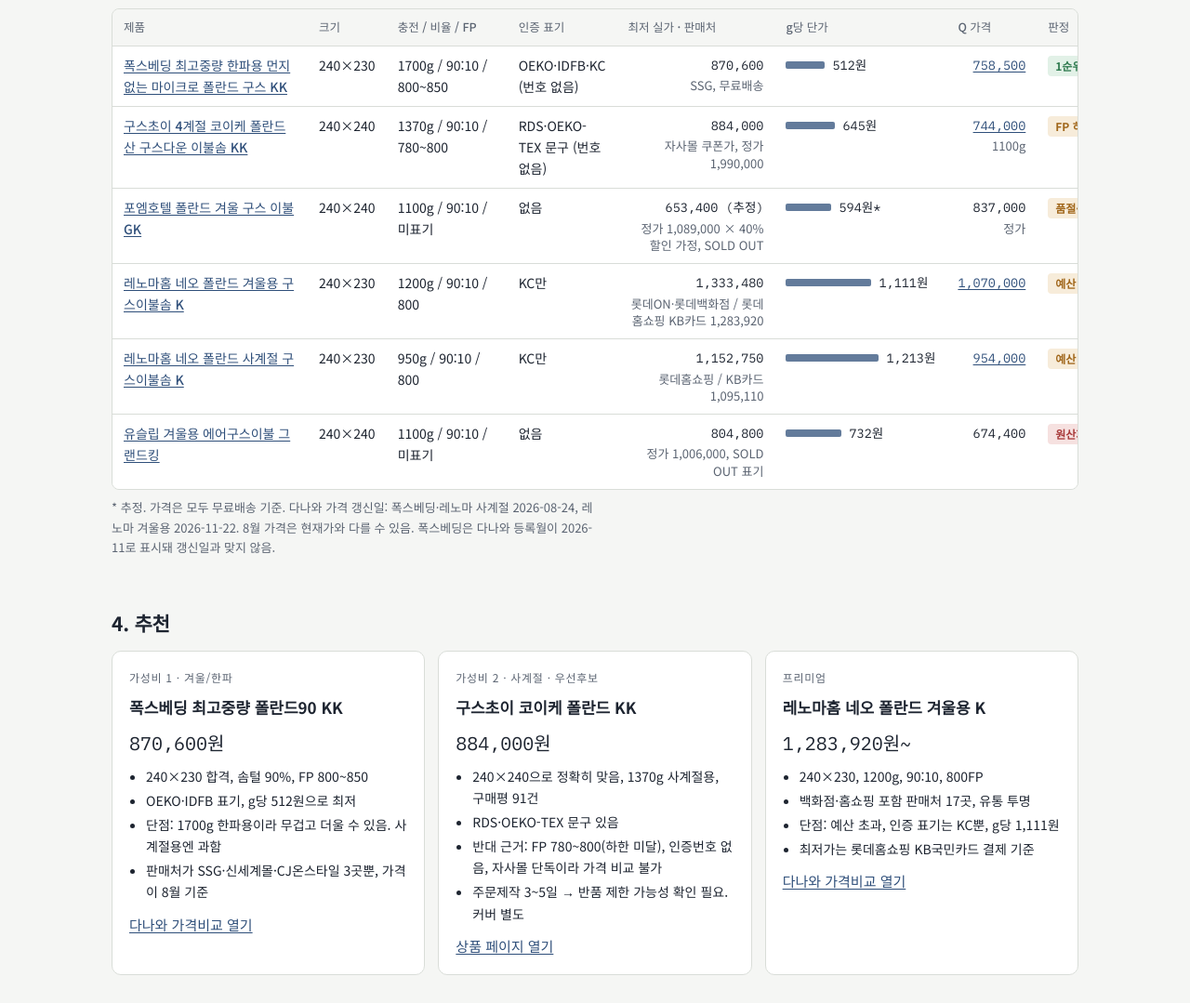
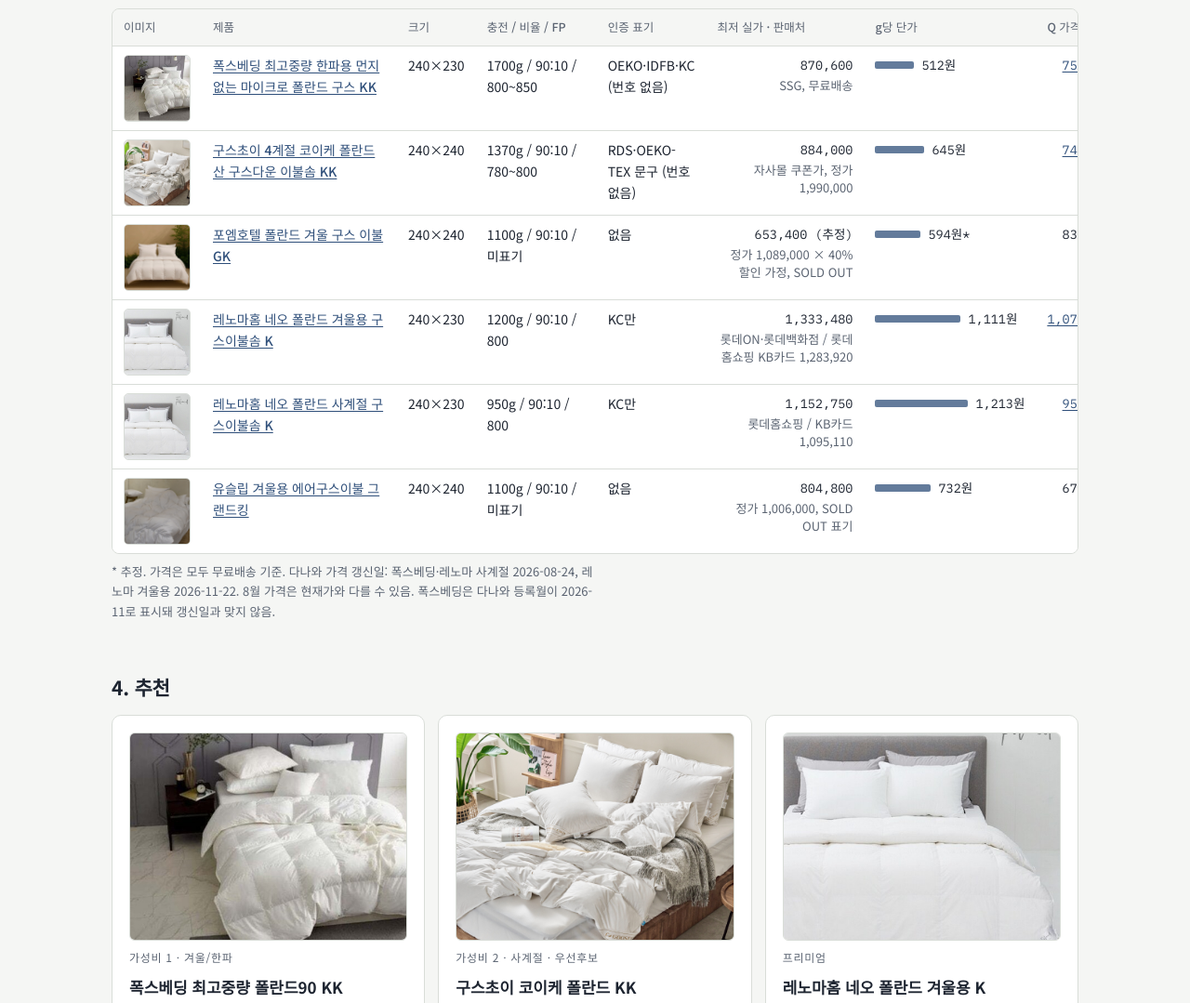
Before and after one commit to Woori-Bang/goose-duvet-research, a plain HTML site: page index.html in a window 1280 px wide. Shown: the part 1988-3067 px from the top of the page at 93% size. Drawn offline with Linux system fonts and the light colour scheme.

Commit message:
제품 사진 다시 표기
Co-Authored-By: Claude Opus 5.5 <noreply@anthropic.com>

```diff
--- a/index.html
+++ b/index.html
@@ -153,14 +153,14 @@ ul.plain{margin:0;padding-left:18px} ul.plain li{margin-bottom:6px;max-width:80c
 <section>
   <h2>3. 조건 충족 후보 비교 (240cm 폭)</h2>
   <div class="tbl"><table class="cand">
-    <thead><tr><th>제품</th><th>크기</th><th>충전 / 비율 / FP</th><th>인증 표기</th><th>최저 실가 · 판매처</th><th>g당 단가</th><th>Q 가격</th><th>판정</th></tr></thead>
+    <thead><tr><th>이미지</th><th>제품</th><th>크기</th><th>충전 / 비율 / FP</th><th>인증 표기</th><th>최저 실가 · 판매처</th><th>g당 단가</th><th>Q 가격</th><th>판정</th></tr></thead>
     <tbody>
-      <tr><td class="prod"><a href="https://prod.danawa.com/info/?pcode=124855811">폭스베딩 최고중량 한파용 먼지없는 마이크로 폴란드 구스 KK</a></td><td>240×230</td><td>1700g / 90:10 / 800~850</td><td>OEKO·IDFB·KC (번호 없음)</td><td class="n">870,600<br><span class="meta">SSG, 무료배송</span></td><td><div class="gbar"><i style="width:42px"></i><span class="num">512원</span></div></td><td class="n"><a href="https://prod.danawa.com/info/?pcode=124855775">758,500</a></td><td><span class="pill ok">1순위 가성비</span></td></tr>
-      <tr><td class="prod"><a href="https://www.goosechoi.com/32/?idx=302">구스초이 4계절 코이케 폴란드산 구스다운 이불솜 KK</a></td><td>240×240</td><td>1370g / 90:10 / 780~800</td><td>RDS·OEKO-TEX 문구 (번호 없음)</td><td class="n">884,000<br><span class="meta">자사몰 쿠폰가, 정가 1,990,000</span></td><td><div class="gbar"><i style="width:53px"></i><span class="num">645원</span></div></td><td class="n"><a href="https://www.goosechoi.com/32/?idx=299">744,000</a><br><span class="meta">1100g</span></td><td><span class="pill mid">FP 하한 미달</span></td></tr>
-      <tr><td class="prod"><a href="https://foemhotel.com/product/%ED%8F%B4%EB%9E%80%EB%93%9C-%EA%B2%A8%EC%9A%B8-%EA%B5%AC%EC%8A%A4-%EC%9D%B4%EB%B6%88/131/">포엠호텔 폴란드 겨울 구스 이불 GK</a></td><td>240×240</td><td>1100g / 90:10 / 미표기</td><td>없음</td><td class="n">653,400 (추정)<br><span class="meta">정가 1,089,000 × 40% 할인 가정, SOLD OUT</span></td><td><div class="gbar"><i style="width:49px"></i><span class="num">594원*</span></div></td><td class="n">837,000<br><span class="meta">정가</span></td><td><span class="pill mid">품절·FP 미표기</span></td></tr>
-      <tr><td class="prod"><a href="https://prod.danawa.com/info/?pcode=99287249">레노마홈 네오 폴란드 겨울용 구스이불솜 K</a></td><td>240×230</td><td>1200g / 90:10 / 800</td><td>KC만</td><td class="n">1,333,480<br><span class="meta">롯데ON·롯데백화점 / 롯데홈쇼핑 KB카드 1,283,920</span></td><td><div class="gbar"><i style="width:92px"></i><span class="num">1,111원</span></div></td><td class="n"><a href="https://prod.danawa.com/info/?pcode=99287240">1,070,000</a></td><td><span class="pill mid">예산 초과</span></td></tr>
-      <tr><td class="prod"><a href="https://prod.danawa.com/info/?pcode=99287204">레노마홈 네오 폴란드 사계절 구스이불솜 K</a></td><td>240×230</td><td>950g / 90:10 / 800</td><td>KC만</td><td class="n">1,152,750<br><span class="meta">롯데홈쇼핑 / KB카드 1,095,110</span></td><td><div class="gbar"><i style="width:100px"></i><span class="num">1,213원</span></div></td><td class="n"><a href="https://prod.danawa.com/info/?pcode=99287195">954,000</a></td><td><span class="pill mid">예산 초과</span></td></tr>
-      <tr><td class="prod"><a href="https://m.yousleep.co.kr/product/detail.html?product_no=145&cate_no=87&display_group=1">유슬립 겨울용 에어구스이불 그랜드킹</a></td><td>240×240</td><td>1100g / 90:10 / 미표기</td><td>없음</td><td class="n">804,800<br><span class="meta">정가 1,006,000, SOLD OUT 표기</span></td><td><div class="gbar"><i style="width:60px"></i><span class="num">732원</span></div></td><td class="n">674,400</td><td><span class="pill no">원산지 불일치</span></td></tr>
+      <tr><td><img class="thumb" src="img/foxbedding-kk.jpg" alt="폭스베딩 폴란드 구스 이불"></td><td class="prod"><a href="https://prod.danawa.com/info/?pcode=124855811">폭스베딩 최고중량 한파용 먼지없는 마이크로 폴란드 구스 KK</a></td><td>240×230</td><td>1700g / 90:10 / 800~850</td><td>OEKO·IDFB·KC (번호 없음)</td><td class="n">870,600<br><span class="meta">SSG, 무료배송</span></td><td><div class="gbar"><i style="width:42px"></i><span class="num">512원</span></div></td><td class="n"><a href="https://prod.danawa.com/info/?pcode=124855775">758,500</a></td><td><span class="pill ok">1순위 가성비</span></td></tr>
+      <tr><td><img class="thumb" src="img/goosechoi-kk.jpg" alt="구스초이 구스다운 이불솜"></td><td class="prod"><a href="https://www.goosechoi.com/32/?idx=302">구스초이 4계절 코이케 폴란드산 구스다운 이불솜 KK</a></td><td>240×240</td><td>1370g / 90:10 / 780~800</td><td>RDS·OEKO-TEX 문구 (번호 없음)</td><td class="n">884,000<br><span class="meta">자사몰 쿠폰가, 정가 1,990,000</span></td><td><div class="gbar"><i style="width:53px"></i><span class="num">645원</span></div></td><td class="n"><a href="https://www.goosechoi.com/32/?idx=299">744,000</a><br><span class="meta">1100g</span></td><td><span class="pill mid">FP 하한 미달</span></td></tr>
+      <tr><td><img class="thumb" src="img/foem-gk.jpg" alt="포엠호텔 폴란드 겨울 구스 이불"></td><td class="prod"><a href="https://foemhotel.com/product/%ED%8F%B4%EB%9E%80%EB%93%9C-%EA%B2%A8%EC%9A%B8-%EA%B5%AC%EC%8A%A4-%EC%9D%B4%EB%B6%88/131/">포엠호텔 폴란드 겨울 구스 이불 GK</a></td><td>240×240</td><td>1100g / 90:10 / 미표기</td><td>없음</td><td class="n">653,400 (추정)<br><span class="meta">정가 1,089,000 × 40% 할인 가정, SOLD OUT</span></td><td><div class="gbar"><i style="width:49px"></i><span class="num">594원*</span></div></td><td class="n">837,000<br><span class="meta">정가</span></td><td><span class="pill mid">품절·FP 미표기</span></td></tr>
+      <tr><td><img class="thumb" src="img/renoma.jpg" alt="레노마홈 네오 폴란드 구스이불솜"></td><td class="prod"><a href="https://prod.danawa.com/info/?pcode=99287249">레노마홈 네오 폴란드 겨울용 구스이불솜 K</a></td><td>240×230</td><td>1200g / 90:10 / 800</td><td>KC만</td><td class="n">1,333,480<br><span class="meta">롯데ON·롯데백화점 / 롯데홈쇼핑 KB카드 1,283,920</span></td><td><div class="gbar"><i style="width:92px"></i><span class="num">1,111원</span></div></td><td class="n"><a href="https://prod.danawa.com/info/?pcode=99287240">1,070,000</a></td><td><span class="pill mid">예산 초과</span></td></tr>
+      <tr><td><img class="thumb" src="img/renoma.jpg" alt="레노마홈 네오 폴란드 구스이불솜"></td><td class="prod"><a href="https://prod.danawa.com/info/?pcode=99287204">레노마홈 네오 폴란드 사계절 구스이불솜 K</a></td><td>240×230</td><td>950g / 90:10 / 800</td><td>KC만</td><td class="n">1,152,750<br><span class="meta">롯데홈쇼핑 / KB카드 1,095,110</span></td><td><div class="gbar"><i style="width:100px"></i><span class="num">1,213원</span></div></td><td class="n"><a href="https://prod.danawa.com/info/?pcode=99287195">954,000</a></td><td><span class="pill mid">예산 초과</span></td></tr>
+      <tr><td><img class="thumb" src="img/yousleep-gk.jpg" alt="유슬립 에어구스이불"></td><td class="prod"><a href="https://m.yousleep.co.kr/product/detail.html?product_no=145&cate_no=87&display_group=1">유슬립 겨울용 에어구스이불 그랜드킹</a></td><td>240×240</td><td>1100g / 90:10 / 미표기</td><td>없음</td><td class="n">804,800<br><span class="meta">정가 1,006,000, SOLD OUT 표기</span></td><td><div class="gbar"><i style="width:60px"></i><span class="num">732원</span></div></td><td class="n">674,400</td><td><span class="pill no">원산지 불일치</span></td></tr>
     </tbody>
   </table></div>
   <p class="meta" style="margin-top:8px">* 추정. 가격은 모두 무료배송 기준. 다나와 가격 갱신일: 폭스베딩·레노마 사계절 2026-08-24, 레노마 겨울용 2026-11-22. 8월 가격은 현재가와 다를 수 있음. 폭스베딩은 다나와 등록월이 2026-11로 표시돼 갱신일과 맞지 않음.</p>
@@ -170,6 +170,7 @@ ul.plain{margin:0;padding-left:18px} ul.plain li{margin-bottom:6px;max-width:80c
   <h2>4. 추천</h2>
   <div class="picks">
     <article class="pick">
+      <img src="img/foxbedding-kk.jpg" alt="폭스베딩 최고중량 폴란드90 구스 이불">
       <div class="tag">가성비 1 · 겨울/한파</div>
       <h3>폭스베딩 최고중량 폴란드90 KK</h3>
       <div class="price">870,600원</div>
@@ -182,6 +183,7 @@ ul.plain{margin:0;padding-left:18px} ul.plain li{margin-bottom:6px;max-width:80c
       <a href="https://prod.danawa.com/info/?pcode=124855811">다나와 가격비교 열기</a>
     </article>
     <article class="pick">
+      <img src="img/goosechoi-kk.jpg" alt="구스초이 코이케 폴란드 구스다운 이불솜">
       <div class="tag">가성비 2 · 사계절 · 우선후보</div>
       <h3>구스초이 코이케 폴란드 KK</h3>
       <div class="price">884,000원</div>
@@ -194,6 +196,7 @@ ul.plain{margin:0;padding-left:18px} ul.plain li{margin-bottom:6px;max-width:80c
       <a href="https://www.goosechoi.com/32/?idx=302">상품 페이지 열기</a>
     </article>
     <article class="pick">
+      <img src="img/renoma.jpg" alt="레노마홈 네오 폴란드 구스이불솜">
       <div class="tag">프리미엄</div>
       <h3>레노마홈 네오 폴란드 겨울용 K</h3>
       <div class="price">1,283,920원~</div>
@@ -267,7 +270,7 @@ ul.plain{margin:0;padding-left:18px} ul.plain li{margin-bottom:6px;max-width:80c
       <p class="meta" style="margin-top:6px">솜털 80%라 기준 미달. 홈&amp;쇼핑에 "킹1600g" 839,000 항목도 있어 중량 혼재. <a href="https://prod.danawa.com/info/?pcode=124839055">다나와</a></p>
     </div>
     <div>
-      <h3 style="display:flex;gap:10px;align-items:center">참고: 헬렌스타인 웜 폴스카 (220×240, 사이즈 부족)</h3>
+      <h3 style="display:flex;gap:10px;align-items:center"><img class="thumb" src="img/hellenstein.jpg" alt="헬렌스타인 웜 폴스카 구스이불">참고: 헬렌스타인 웜 폴스카 (220×240, 사이즈 부족)</h3>
       <div class="tbl"><table><thead><tr><th>판매처</th><th>K 1000g</th><th>Q 800g</th></tr></thead><tbody>
         <tr><td>GS SHOP</td><td class="n">641,410 (신한 596,520)</td><td class="n">535,500 (신한 498,020)</td></tr>
         <tr><td>롯데ON</td><td class="n">665,670</td><td class="n">555,750</td></tr>
@@ -421,7 +424,7 @@ ul.plain{margin:0;padding-left:18px} ul.plain li{margin-bottom:6px;max-width:80c
 <div class="status">완료: 사이즈 산정, 후보 검증, 다나와·종합몰·자사몰 가격 비교, 추천 / 대기: 쿠팡·스마트스토어 실가와 8~9월 다나와 가격의 현재가 직접 확인</div>
 
 <footer class="foot">
-  <p style="margin:0 0 6px">제품 사진은 저작권 문제로 공개본에서 제외함. 각 제품 링크에서 확인 바람.</p>
+  <p style="margin:0 0 6px">이미지는 각 판매처·다나와의 상품 대표 이미지이며 연출 사진일 수 있음. 레노마홈 겨울용·사계절은 다나와에 같은 이미지가 등록돼 있음.</p>
   <strong>출처</strong> ·
   <a href="https://www.goosechoi.com/32">구스초이 폴란드 라인</a> ·
   <a href="https://goosechoi.com/notice/?bmode=view&idx=13808486">구스초이 KK 입고 공지</a> ·
```
Also changed, not shown: img/foem-gk.jpg (added), img/foxbedding-kk.jpg (added), img/goosechoi-kk.jpg (added), img/hellenstein.jpg (added), img/renoma.jpg (added), img/yousleep-gk.jpg (added).
